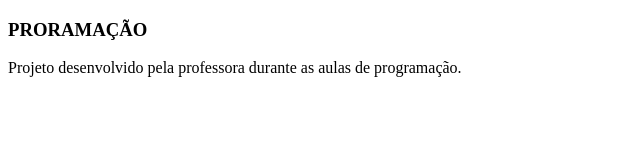
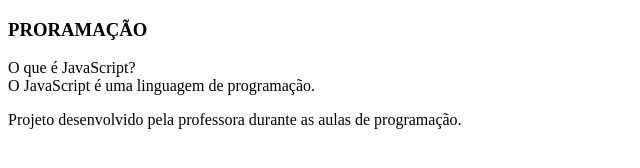
Before and after one commit to professorastelleana/cartoes-de-memoria-3A-JMP, a plain HTML site: page index.html in a window 1280 px wide. Shown: the whole page, without its empty margins (0-640 px from the left). Drawn offline with Linux system fonts and the light colour scheme.

Commit message:
cartao_conteudo

```diff
--- a/index.html
+++ b/index.html
@@ -12,7 +12,10 @@
                 <div class="cartao__conteudo">
                     <h3>PRORAMAÇÃO</h3>
                     <div class="cartao__conteudo__pergunta">
-
+                        O que é JavaScript?
+                    </div>
+                    <div class="cartao__conteudo__resposta">
+                        O JavaScript é uma linguagem de programação.
                     </div>
                 </div>
             </article>
```
